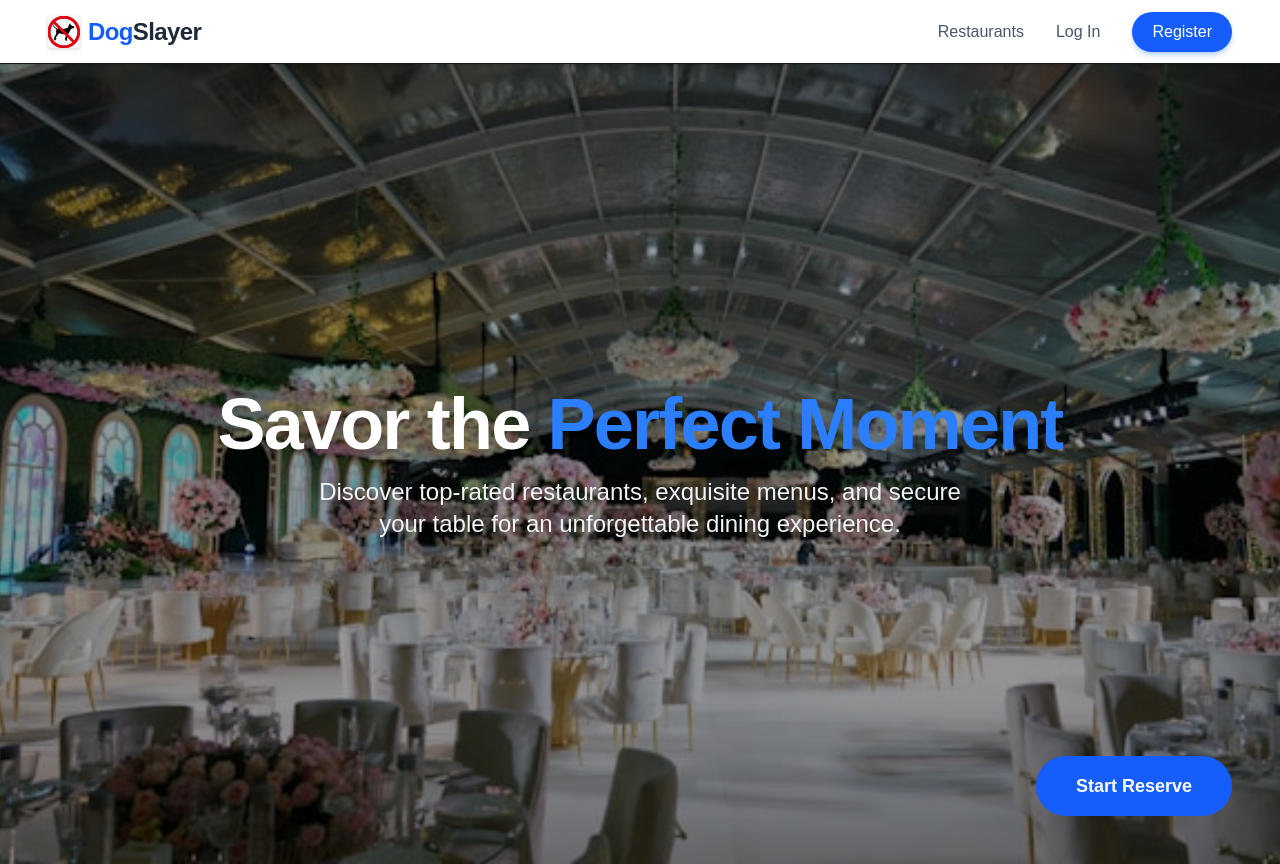
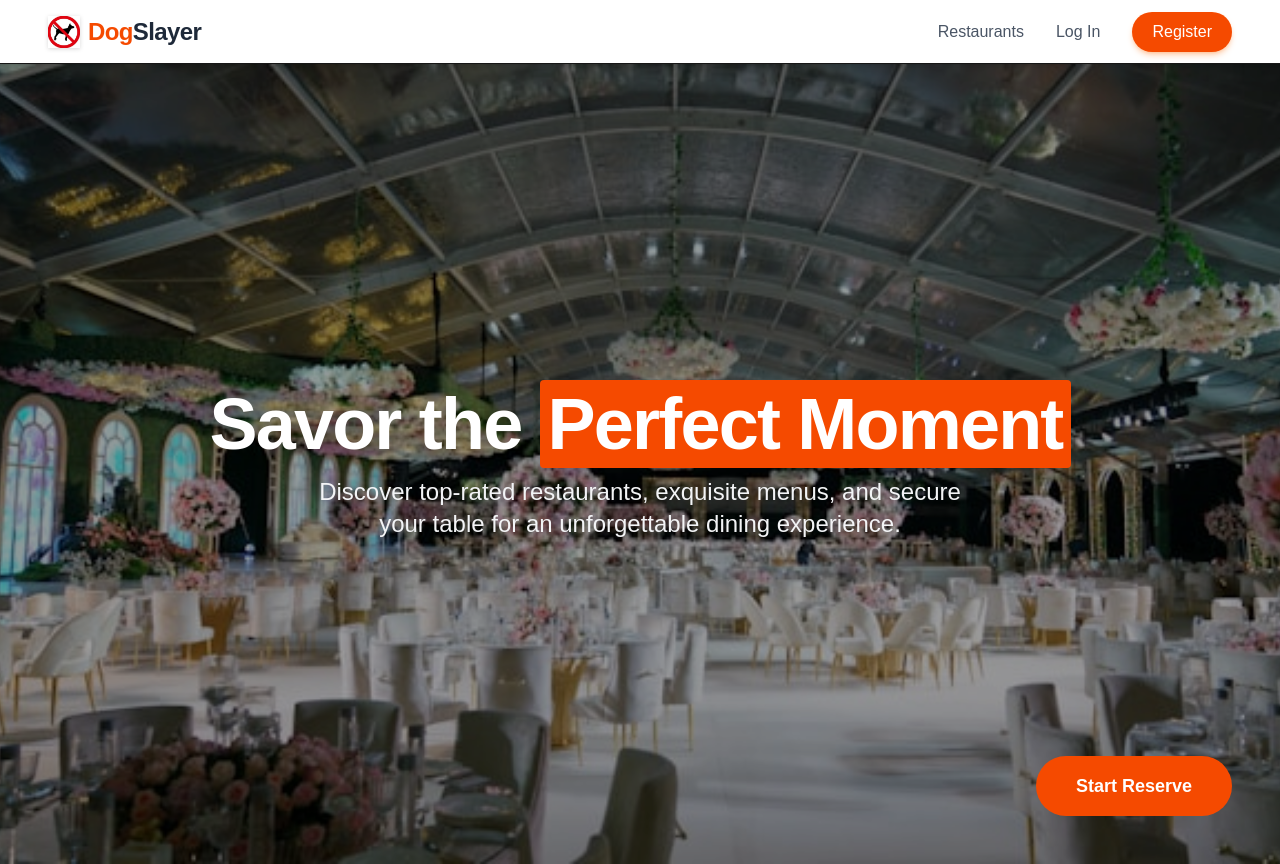
Before and after one commit to Nattapat2550/frontend-Dog_Slayer, a Next.js app in the folder frontend/: page / in a window 1280 px wide. Built offline with nearby package versions, Linux system fonts and the light colour scheme; no server answers.

Commit message:
edit text blue to orange

```diff
--- a/frontend/src/components/Banner.tsx
+++ b/frontend/src/components/Banner.tsx
@@ -33,7 +33,7 @@ export default function Banner() {
       {/* Overlay พื้นหลังดำจางๆ เพื่อให้ตัวหนังสืออ่านง่าย */}
       <div className="absolute inset-0 bg-black/40 flex flex-col justify-center items-center text-center p-6 sm:p-12 transition-all duration-300">
         <h1 className="text-4xl sm:text-5xl md:text-7xl font-bold text-white mb-4 drop-shadow-xl tracking-tight">
-          Savor the <span className="text-blue-500">Perfect Moment</span>
+          Savor the <span className="bg-orange-600 text-white px-2 py-1 rounded">Perfect Moment</span>
         </h1>
         <p className="text-base sm:text-lg md:text-2xl text-gray-100 max-w-2xl drop-shadow-md font-light">
           Discover top-rated restaurants, exquisite menus, and secure your table for an unforgettable dining experience.
@@ -49,7 +49,7 @@ export default function Banner() {
 
       {/* ปุ่ม Call to Action (มือถืออยู่ตรงกลาง, จอใหญ่อยู่ขวาล่าง) */}
       <button
-        className="absolute bottom-10 left-1/2 -translate-x-1/2 sm:left-auto sm:translate-x-0 sm:bottom-12 sm:right-12 bg-blue-600 text-white font-bold py-3 sm:py-4 px-8 sm:px-10 rounded-full hover:bg-blue-700 hover:shadow-xl hover:shadow-blue-600/30 hover:-translate-y-1 transition-all duration-300 z-30 w-[80%] sm:w-auto text-lg"
+        className="absolute bottom-10 left-1/2 -translate-x-1/2 sm:left-auto sm:translate-x-0 sm:bottom-12 sm:right-12 bg-orange-600 text-white font-bold py-3 sm:py-4 px-8 sm:px-10 rounded-full hover:bg-orange-700 hover:shadow-xl hover:shadow-orange-600/30 hover:-translate-y-1 transition-all duration-300 z-30 w-[80%] sm:w-auto text-lg"
         onClick={(e) => {
           e.stopPropagation();
           router.push('/venue');
--- a/frontend/src/components/TopMenu.tsx
+++ b/frontend/src/components/TopMenu.tsx
@@ -12,7 +12,7 @@ export default function TopMenu() {
     <>
       <nav className="fixed top-0 left-0 right-0 h-16 bg-white/95 backdrop-blur-md shadow-sm border-b z-50 flex items-center justify-between px-4 md:px-12 transition-all">
         {/* Logo และ ชื่อแบรนด์ */}
-        <Link href="/" className="flex items-center gap-2 text-2xl font-extrabold text-blue-600 tracking-tight">
+        <Link href="/" className="flex items-center gap-2 text-2xl font-extrabold text-orange-600 tracking-tight">
           <Image
             src="/img/logo.png"
             alt="DogSlayer Logo"
@@ -25,7 +25,7 @@ export default function TopMenu() {
 
         {/* Hamburger Icon สำหรับจอมือถือ */}
         <button
-          className="md:hidden text-gray-600 hover:text-blue-600 focus:outline-none p-2"
+          className="md:hidden text-gray-600 hover:text-orange-600 focus:outline-none p-2"
           onClick={() => setIsMobileMenuOpen(!isMobileMenuOpen)}
         >
           <svg className="w-6 h-6" fill="none" stroke="currentColor" viewBox="0 0 24 24">
@@ -39,14 +39,14 @@ export default function TopMenu() {
 
         {/* เมนูสำหรับจอ Desktop */}
         <div className="hidden md:flex gap-4 md:gap-8 items-center font-medium">
-          <Link href="/venue" className="text-gray-600 hover:text-blue-600 transition">Restaurants</Link>
+          <Link href="/venue" className="text-gray-600 hover:text-orange-600 transition">Restaurants</Link>
 
           {session ? (
             <>
               {session.user.role === "admin" ? (
-                <Link href="/admin/manage" className="text-gray-600 hover:text-blue-600">Admin Panel</Link>
+                <Link href="/admin/manage" className="text-gray-600 hover:text-orange-600">Admin Panel</Link>
               ) : (
-                <Link href="/mybooking" className="text-gray-600 hover:text-blue-600">My Bookings</Link>
+                <Link href="/mybooking" className="text-gray-600 hover:text-orange-600">My Bookings</Link>
               )}
               <button
                 onClick={() => signOut({ callbackUrl: '/' })}
@@ -57,8 +57,8 @@ export default function TopMenu() {
             </>
           ) : (
             <>
-              <Link href="/login" className="text-gray-600 hover:text-blue-600 transition">Log In</Link>
-              <Link href="/register" className="bg-blue-600 text-white px-5 py-2 rounded-full hover:bg-blue-700 transition shadow-md shadow-blue-500/30">
+              <Link href="/login" className="text-gray-600 hover:text-orange-600 transition">Log In</Link>
+              <Link href="/register" className="bg-orange-600 text-white px-5 py-2 rounded-full hover:bg-orange-700 transition shadow-md shadow-orange-500/30">
                 Register
               </Link>
             </>
@@ -70,16 +70,16 @@ export default function TopMenu() {
       {isMobileMenuOpen && (
         <div className="fixed top-16 left-0 right-0 bg-white border-b shadow-lg z-40 md:hidden flex flex-col p-4 gap-3 font-medium animate-fade-in-down">
           {/* จัด Restaurants ให้อยู่กึ่งกลาง */}
-          <Link href="/venue" className="text-center text-gray-600 hover:text-blue-600 py-2 rounded-xl hover:bg-gray-50 transition" onClick={() => setIsMobileMenuOpen(false)}>
+          <Link href="/venue" className="text-center text-gray-600 hover:text-orange-600 py-2 rounded-xl hover:bg-gray-50 transition" onClick={() => setIsMobileMenuOpen(false)}>
             Restaurants
           </Link>
 
           {session ? (
             <>
               {session.user.role === "admin" ? (
-                <Link href="/admin/manage" className="text-center text-gray-600 hover:text-blue-600 py-2 rounded-xl hover:bg-gray-50 transition" onClick={() => setIsMobileMenuOpen(false)}>Admin Panel</Link>
+                <Link href="/admin/manage" className="text-center text-gray-600 hover:text-orange-600 py-2 rounded-xl hover:bg-gray-50 transition" onClick={() => setIsMobileMenuOpen(false)}>Admin Panel</Link>
               ) : (
-                <Link href="/mybooking" className="text-center text-gray-600 hover:text-blue-600 py-2 rounded-xl hover:bg-gray-50 transition" onClick={() => setIsMobileMenuOpen(false)}>My Bookings</Link>
+                <Link href="/mybooking" className="text-center text-gray-600 hover:text-orange-600 py-2 rounded-xl hover:bg-gray-50 transition" onClick={() => setIsMobileMenuOpen(false)}>My Bookings</Link>
               )}
               <div className="pt-2 border-t mt-1">
                 <button
@@ -96,7 +96,7 @@ export default function TopMenu() {
           ) : (
             <div className="flex flex-col gap-2 pt-2 border-t mt-1">
               <Link href="/login" className="text-center bg-gray-50 text-gray-700 px-5 py-3 rounded-xl hover:bg-gray-100 transition" onClick={() => setIsMobileMenuOpen(false)}>Log In</Link>
-              <Link href="/register" className="text-center bg-blue-600 text-white px-5 py-3 rounded-xl hover:bg-blue-700 transition shadow-md" onClick={() => setIsMobileMenuOpen(false)}>Register</Link>
+              <Link href="/register" className="text-center bg-orange-600 text-white px-5 py-3 rounded-xl hover:bg-orange-700 transition shadow-md" onClick={() => setIsMobileMenuOpen(false)}>Register</Link>
             </div>
           )}
         </div>
```
